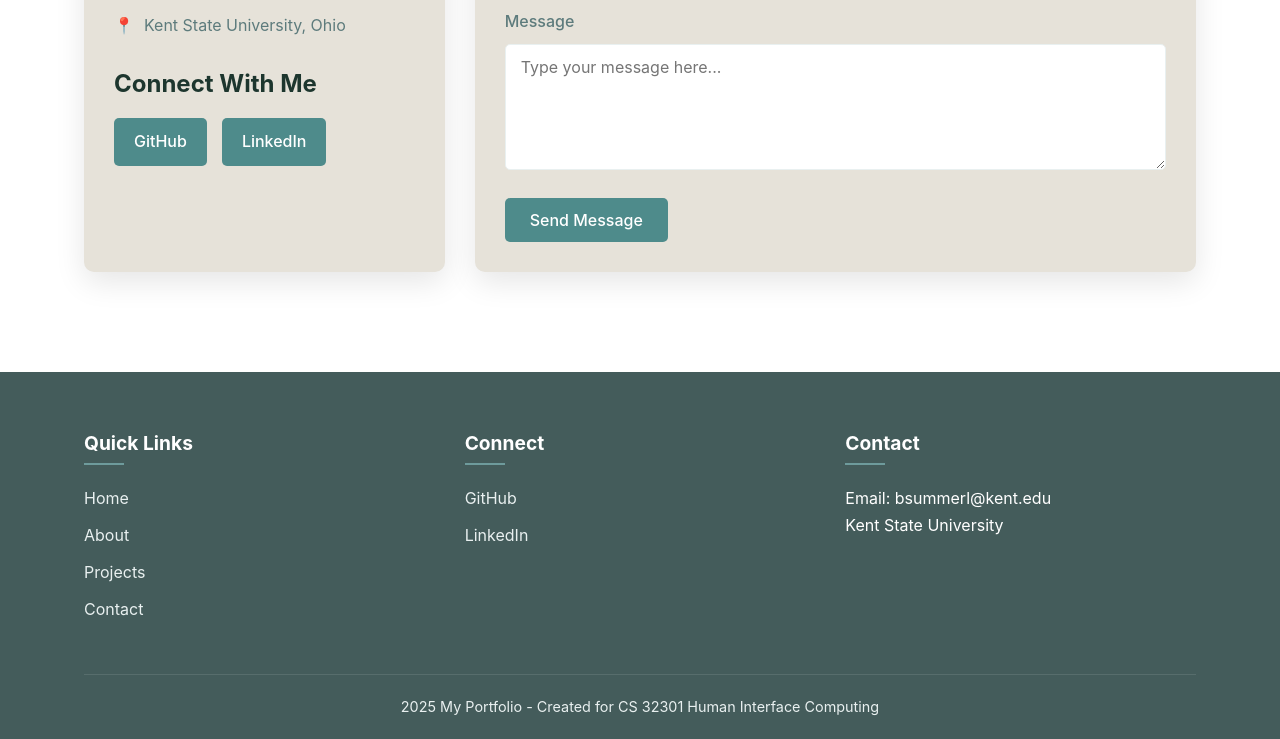
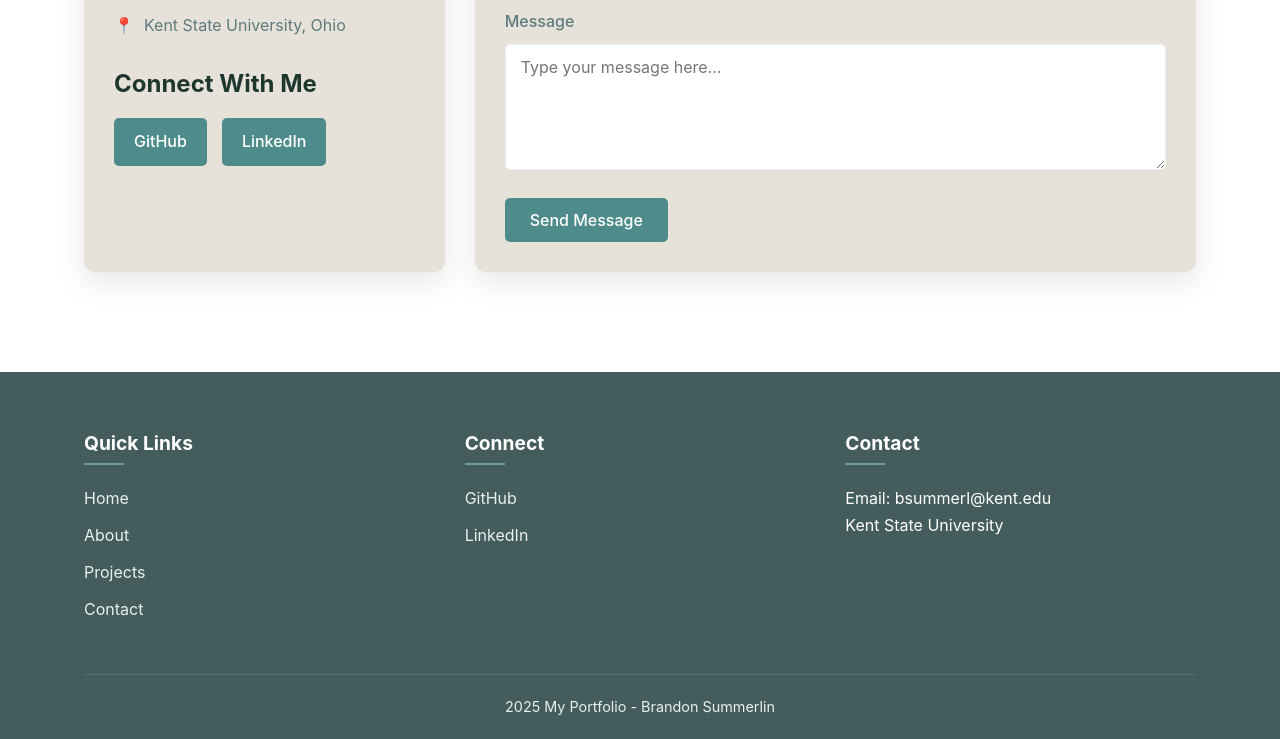
Before and after one commit to SummerlinCodes/My-Portfolio, a plain HTML site: page contact.html in a window 1280 px wide. Shown: the part 597-1336 px from the top of the page. Drawn offline with Linux system fonts and the light colour scheme.

Commit message:
fixed contact page footer message.

```diff
--- a/contact.html
+++ b/contact.html
@@ -489,7 +489,7 @@
                 </div>
             </div>
             <div class="copyright">
-                <p> 2025 My Portfolio - Created for CS 32301 Human Interface Computing</p>
+                <p> 2025 My Portfolio - Brandon Summerlin</p>
             </div>
         </div>
     </footer>
```
